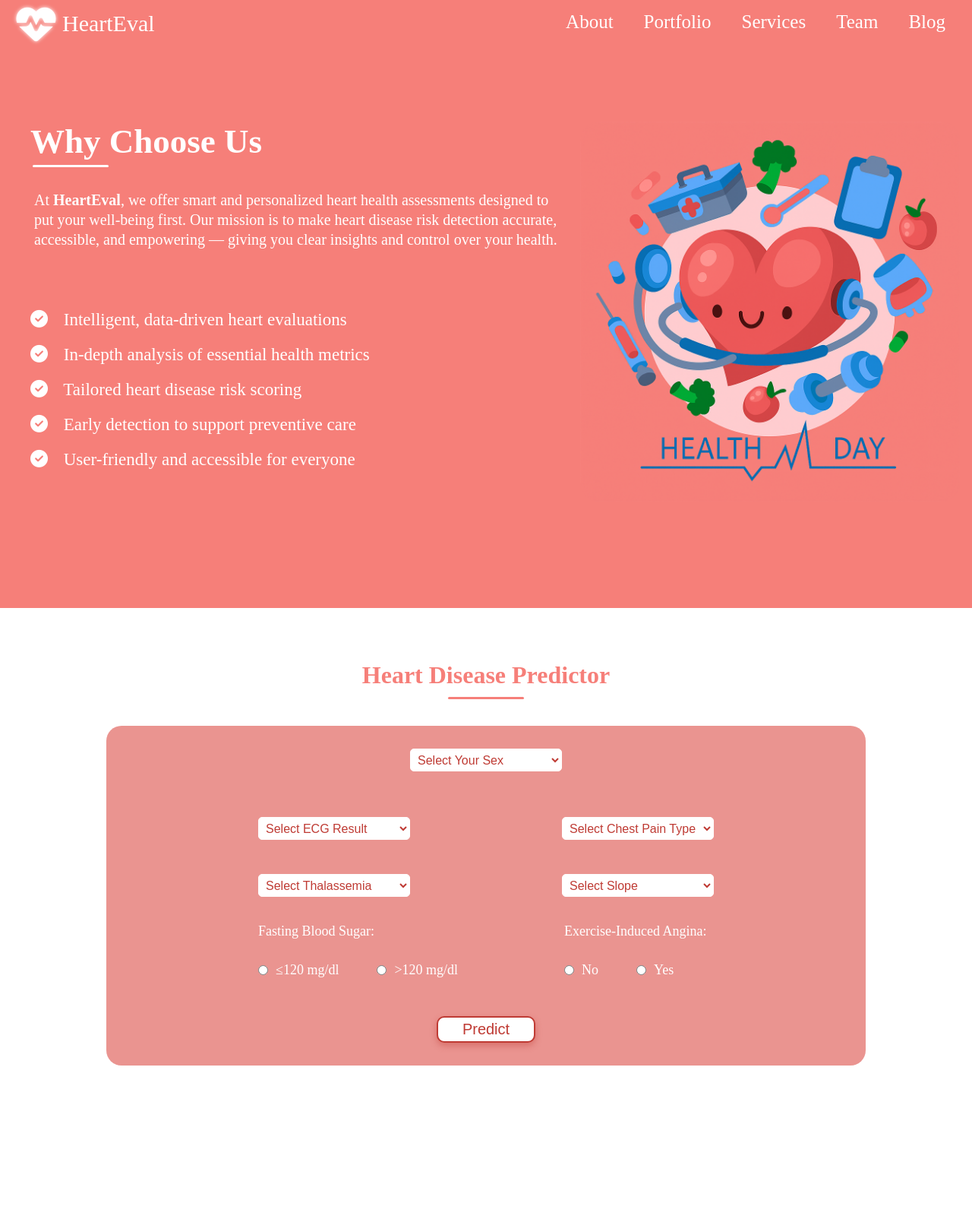
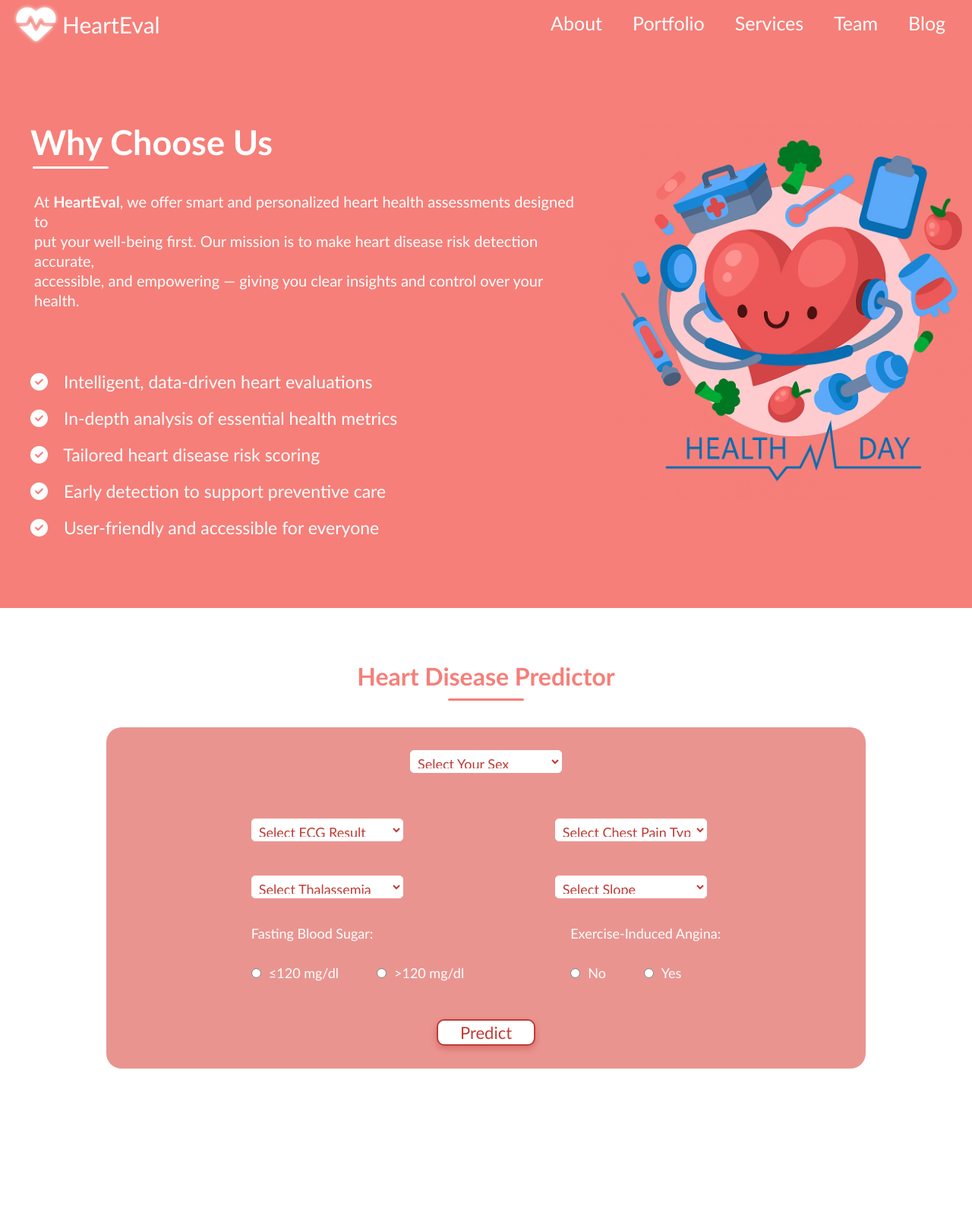
Before and after one commit to Tasneem357Mohamed/SprintUp-X-Microsoft_AI-ML-Project, a Flask app: page / in a window 1280 px wide. Shown: the whole page at 76% size. Run offline with Flask 3, Linux system fonts and the light colour scheme; parts of the project's set-up code (start-up, migrations or seed data) failed here and were passed over; some web fonts are replaced.

Commit message:
Add files via upload

```diff
--- a/UI/static/css/style.css
+++ b/UI/static/css/style.css
@@ -7,6 +7,7 @@ body
 {
     color: white;
     height: 100vh;
+    font-family:'Gill Sans', 'Gill Sans MT', Calibri, 'Trebuchet MS', sans-serif;
 }
 .page1
 {
@@ -195,9 +196,10 @@ body
     border: 1px solid #fff;
     background-color: #fff;
     color: #bf3b34;
-    font-size: 16px;
+    font-size: 18px;
     padding: 5px;
     text-transform: capitalize;
+    font-family:'Gill Sans', 'Gill Sans MT', Calibri, 'Trebuchet MS', sans-serif;
 }
 .page2 form select:focus {
     outline: none;
@@ -259,12 +261,13 @@ body
 }
 button
 {
+    font-family:'Gill Sans', 'Gill Sans MT', Calibri, 'Trebuchet MS', sans-serif;
     margin-top: 50px;
     width: 130px;
     height: 35px;
     border-radius: 10px;
     border-style: none;
-    font-size: 20px;
+    font-size: 22px;
     background-color: #fff;
     color: #bf3b34;
     border: 2px solid #bf3b34;
```
